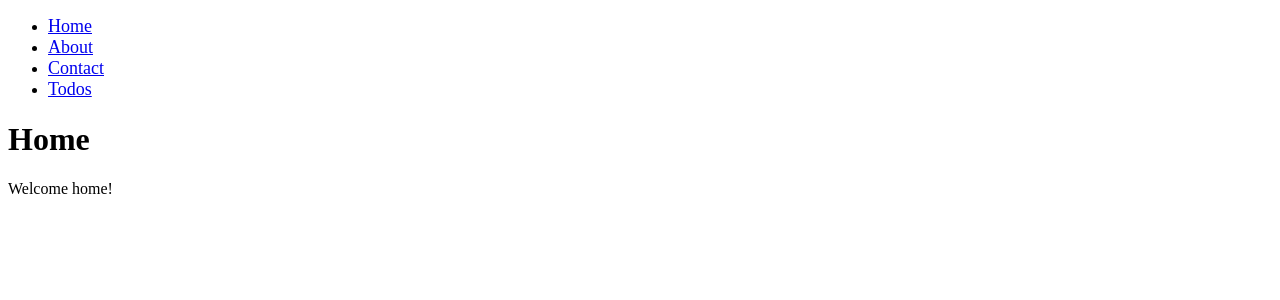
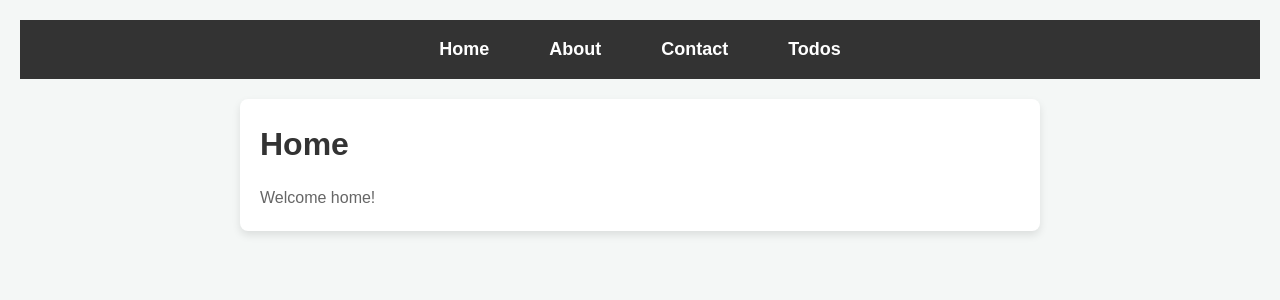
Before and after one commit to MANOJ-M-01/Vanilla-JS-SPA-Router-with-PHP-backend, a PHP site: page / in a window 1280 px wide. Shown: the top 300 px of the page. Run offline with PHP 8.4, Linux system fonts and the light colour scheme.

Commit message:
style: ui update

```diff
--- a/public/style.css
+++ b/public/style.css
@@ -1,3 +1,135 @@
-a {
+/* Reset some basic styles */
+* {
+  margin: 0;
+  padding: 0;
+  box-sizing: border-box;
+}
+
+body {
+  font-family: Arial, sans-serif;
+  background-color: #f4f7f6;
+  color: #333;
+  line-height: 1.6;
+  padding: 20px;
+}
+
+header {
+  background-color: #333;
+  color: #fff;
+  padding: 15px 0;
+}
+
+nav ul {
+  list-style-type: none;
+  display: flex;
+  justify-content: center;
+}
+
+nav li {
+  margin: 0 15px;
+}
+
+nav a {
+  color: #fff;
+  text-decoration: none;
   font-size: 18px;
+  font-weight: bold;
+  padding: 5px 15px;
+  transition: background-color 0.3s ease;
 }
+
+nav a:hover {
+  background-color: #444;
+  border-radius: 5px;
+}
+
+/* Styling for the app container */
+main {
+  max-width: 800px;
+  margin: 20px auto;
+  background-color: #fff;
+  padding: 20px;
+  border-radius: 8px;
+  box-shadow: 0 4px 8px rgba(0, 0, 0, 0.1);
+}
+
+h1 {
+  color: #333;
+  font-size: 2rem;
+  margin-bottom: 15px;
+}
+
+p {
+  font-size: 1rem;
+  color: #666;
+}
+
+/* Todos specific styles */
+#todo-list {
+  list-style-type: none;
+  padding-left: 0;
+}
+
+#todo-list li {
+  font-size: 1rem;
+  color: #555;
+  padding: 8px 0;
+  border-bottom: 1px solid #ddd;
+}
+
+#todo-list li strong {
+  color: #333;
+}
+
+#todo-list li .completed {
+  color: green;
+}
+
+#todo-list li .not-completed {
+  color: red;
+}
+
+#loading {
+  font-size: 1.2rem;
+  color: #888;
+}
+
+/* Button styles */
+button {
+  padding: 10px 15px;
+  font-size: 16px;
+  cursor: pointer;
+  border: none;
+  background-color: #333;
+  color: #fff;
+  border-radius: 5px;
+  transition: background-color 0.3s ease;
+}
+
+button:hover {
+  background-color: #444;
+}
+
+/* Responsive styling */
+@media screen and (max-width: 600px) {
+  nav ul {
+    flex-direction: column;
+    align-items: center;
+  }
+
+  nav li {
+    margin: 10px 0;
+  }
+
+  h1 {
+    font-size: 1.5rem;
+  }
+
+  p {
+    font-size: 0.9rem;
+  }
+
+  #todo-list li {
+    font-size: 0.9rem;
+  }
+}
```
